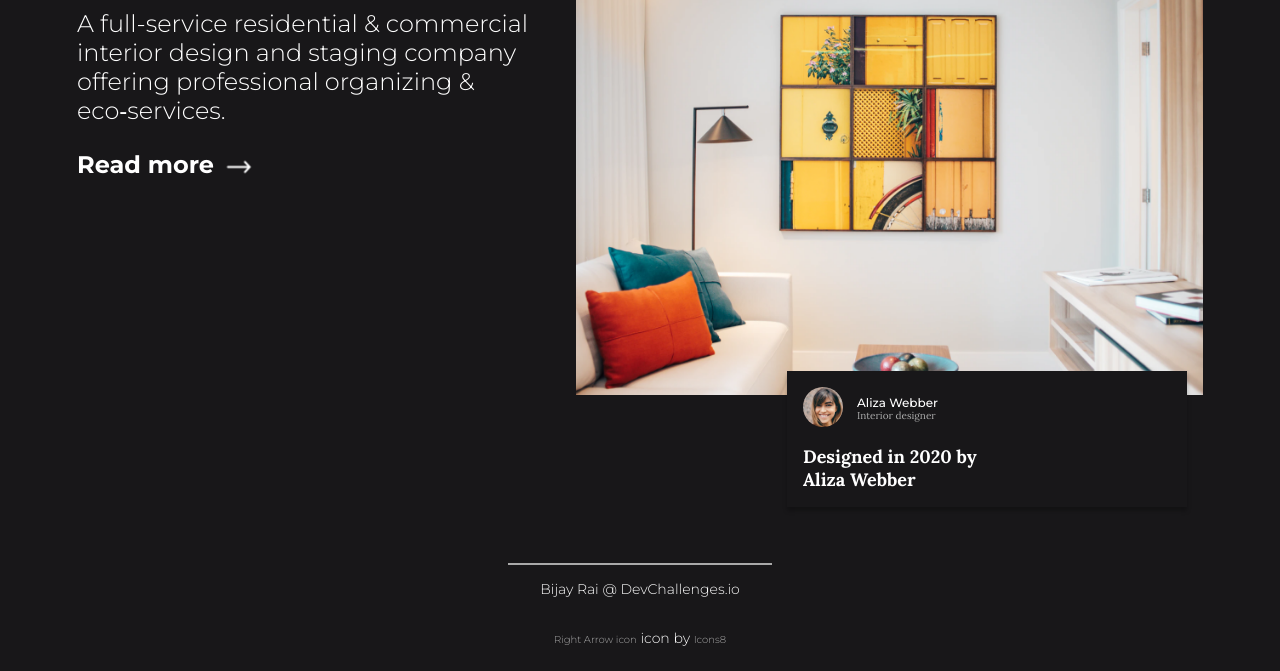
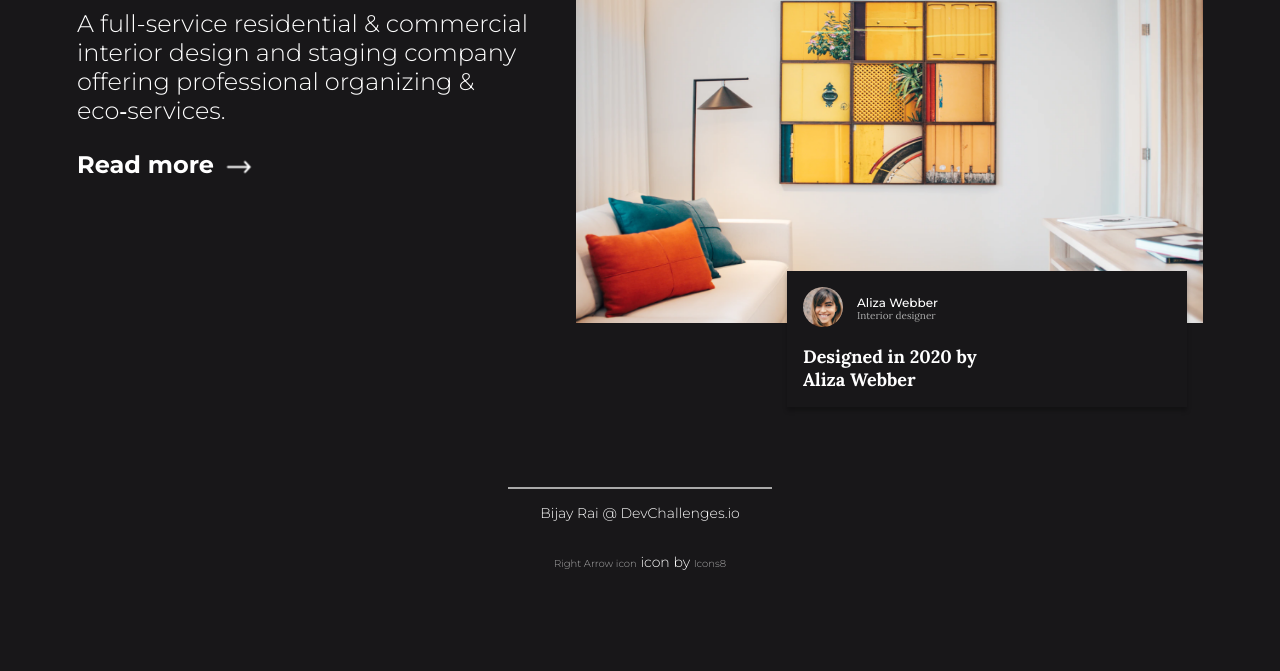
Before and after one commit to beejoy/DevChallenges.InteriorConsultant, a plain HTML site: page index.html in a window 1280 px wide. Shown: the part 300-971 px from the top of the page. After the commit the page ends 894 px from the top, so only its background shows below. Drawn offline with nearby package versions, Linux system fonts and the light colour scheme.

Commit message:
Updated CSS for responsiveness

```diff
--- a/app/scss/_globals.scss
+++ b/app/scss/_globals.scss
@@ -16,6 +16,9 @@ a, a:visited, a:hover {
 body {
     background-color: $backgroundBlack;
     color: $white;
+
+    display: flex;
+    flex-direction: column;
 
     font-family: Montserrat, sans-serif;
     font-size: 0.875rem;
@@ -233,15 +236,20 @@ body {
     &__image {
         position: relative;
 
-        height: 25rem;
+        //height: 25rem;
 
-        background-image: url('/images/photo1.png');
+        /*background-image: url('/images/photo1.png');
         background-size: 100%;
-        background-repeat: no-repeat;
+        background-repeat: no-repeat;*/
 
+        & > img {
+            width: 100%;
+            max-width: 100%;
+            height: 400px;
+        }
 
         @media (min-width: 1024px) {
-            height: 40rem;
+            //height: 40rem;
             width: 100%;
             //background-position: bottom;
         }
@@ -253,7 +261,8 @@ body {
         justify-content: flex-start;
 
         position: absolute;
-        top: 215px;
+        //top: 215px;
+        bottom: -100px;
         right: 1rem;
         width: 84%;
 
@@ -263,7 +272,7 @@ body {
         padding: 1rem;
 
         @media (min-width: 1024px) {
-            top: 70%;
+            bottom: -80px;
             max-width: 400px;
         }
         &__profile {
@@ -330,9 +339,14 @@ footer {
     justify-content: center;
     align-items: center;
 
+    margin-top: 10rem;
     margin-bottom: 1.5rem;
 
     width: 100%;
+
+    @media (min-width: 1024px) {
+        margin-top: 10rem;
+    }
 
     & > p {
         border-top: 2px solid $gray;
--- a/index.html
+++ b/index.html
@@ -27,10 +27,10 @@
             </nav>
 
             <div class="hamburger__menu has-fade">
-                <a href="">Home</a>
-                <a href="">Collection</a>
-                <a href="">About</a>
-                <a href="">Contact</a>
+                <a href="#">Home</a>
+                <a href="#">Collection</a>
+                <a href="#">About</a>
+                <a href="#">Contact</a>
             </div>
         </header>
 
@@ -42,6 +42,7 @@
             </div>
 
             <div class="hero__image">
+                <img src="/images/photo1.png" class="hero__image__picture" />
                 <div class="hero__designer">
                     <div class="hero__designer__profile">
                         <section class="hero__designer__photo">
@@ -61,7 +62,6 @@
             </div>
         </section>
 
-
         <footer>
             <p>Bijay Rai @ DevChallenges.io</p>
             <div><a target="_blank" href="https://icons8.com/icons/set/long-arrow-right">Right Arrow icon</a> icon by <a target="_blank" href="https://icons8.com">Icons8</a></div>
```
Also changed, not shown: dist/style.css, 1 other file.
